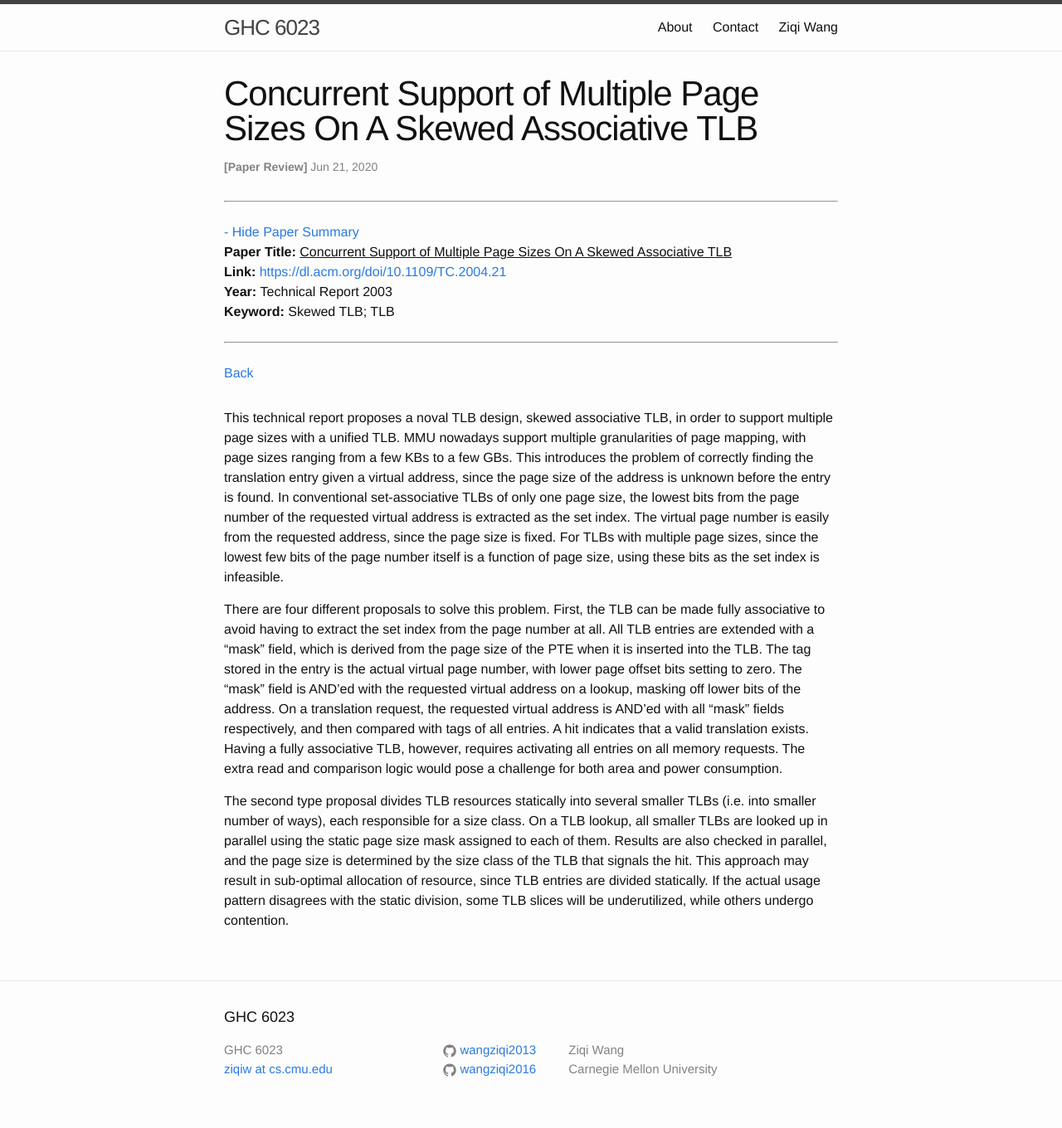
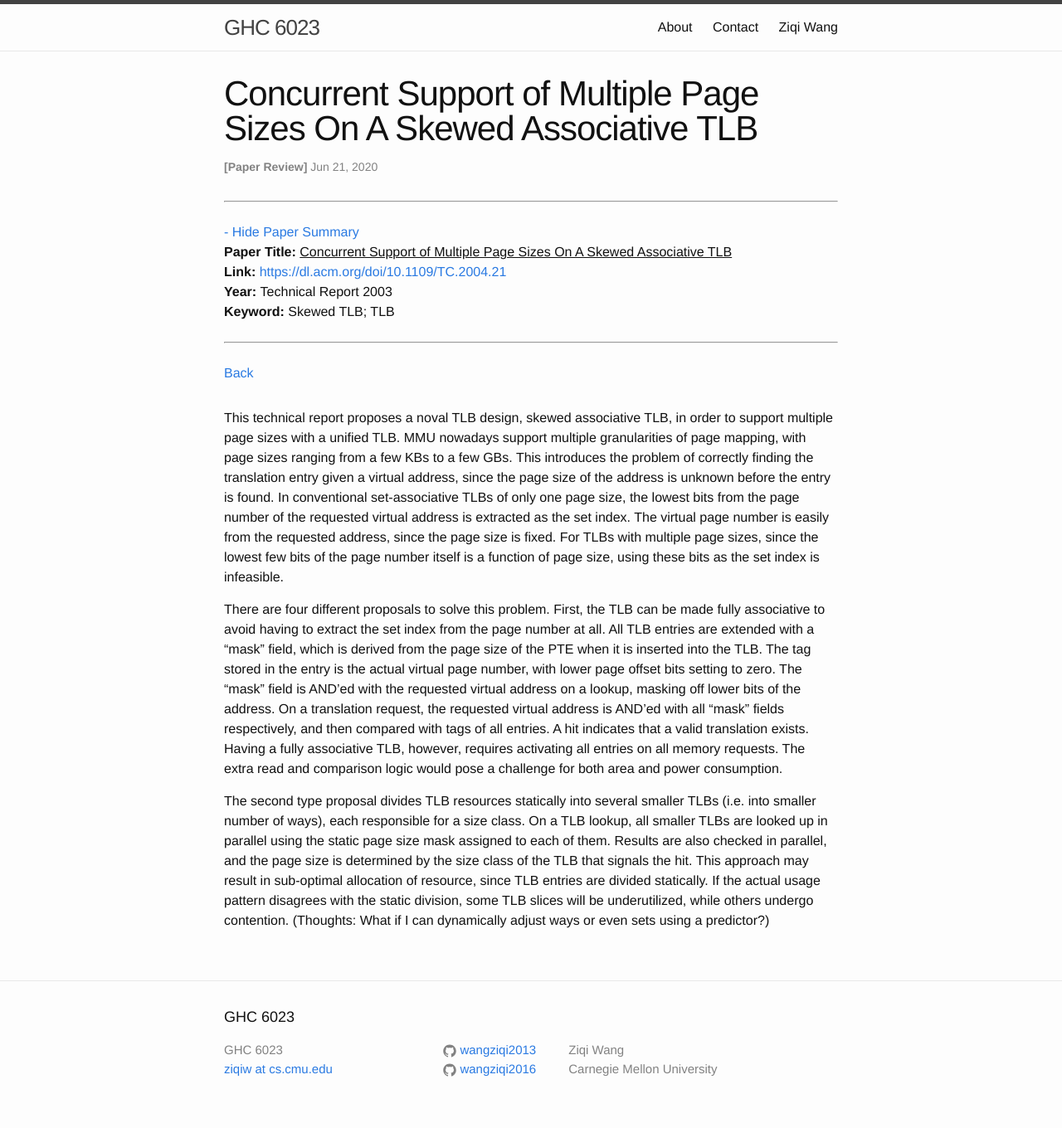
Before and after one commit to wangziqi2013/wangziqi2013.github.io, a Jekyll site: the page built from _posts/2020-06-21-skewed-tlb.markdown, in a window 1280 px wide. Shown: the whole page at 83% size. Built offline with Jekyll 4.4.1, drawn with Linux system fonts in a browser that asks for light colours.

Commit message:
Adding thoughts

```diff
--- a/_posts/2020-06-21-skewed-tlb.markdown
+++ b/_posts/2020-06-21-skewed-tlb.markdown
@@ -37,3 +37,4 @@ size mask assigned to each of them. Results are also checked in parallel, and th
 size class of the TLB that signals the hit.
 This approach may result in sub-optimal allocation of resource, since TLB entries are divided statically. If the actual
 usage pattern disagrees with the static division, some TLB slices will be underutilized, while others undergo contention.
+(Thoughts: What if I can dynamically adjust ways or even sets using a predictor?)
```
